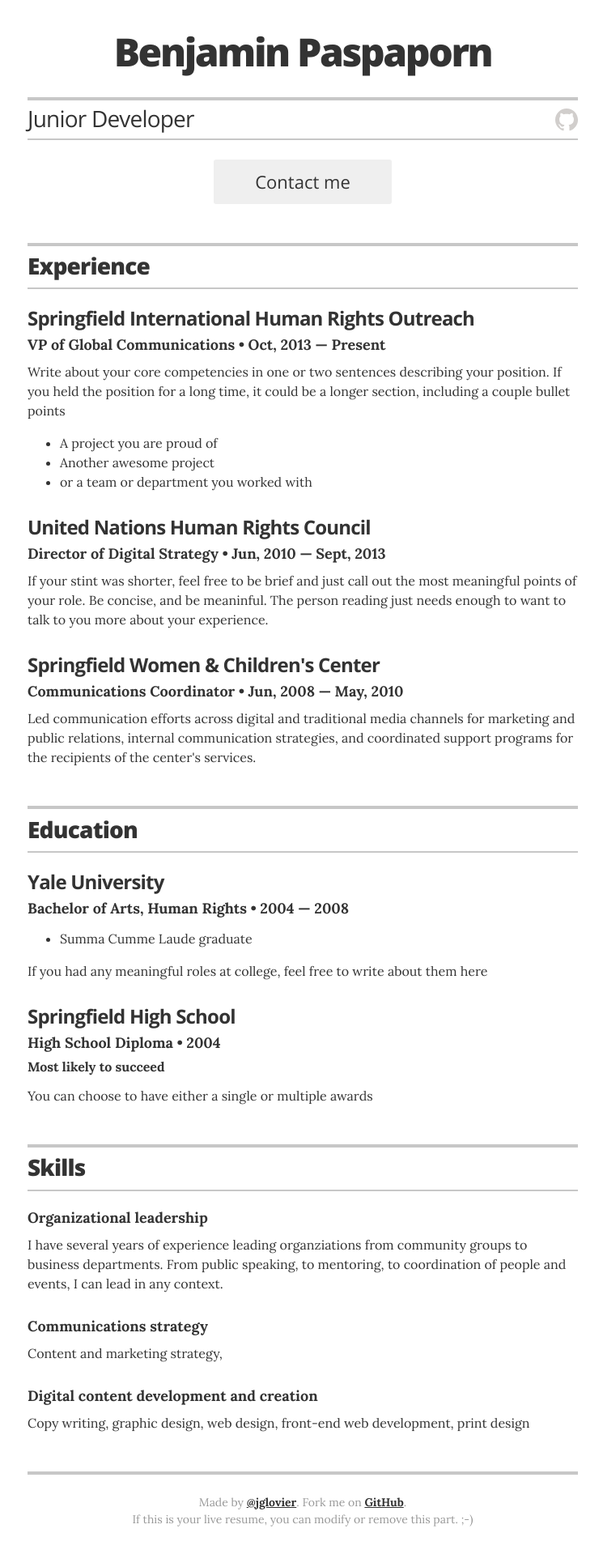
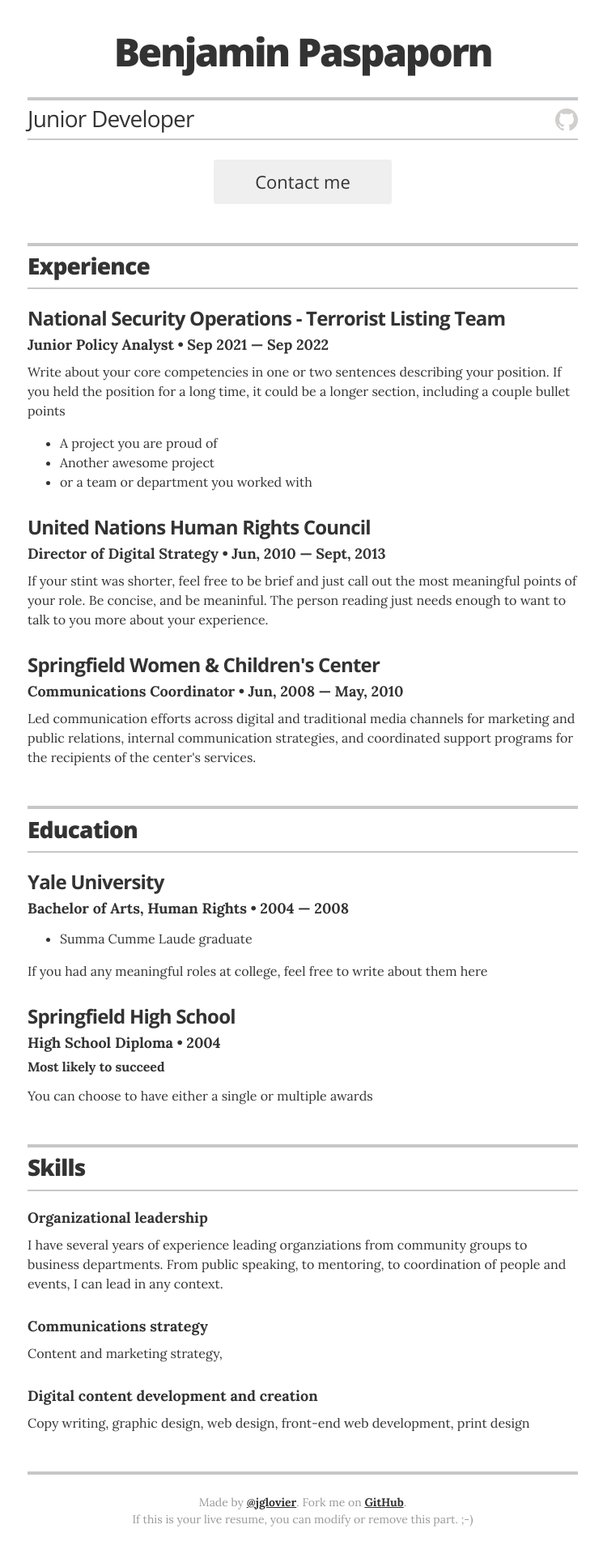
Before and after one commit to paspapob/paspapob.github.io, a Jekyll site: the page built from index.html, in a window 1280 px wide. Shown: the whole page at 81% size, without its empty margins (266-1011 px from the left). Built offline with Jekyll 4.4.1, drawn with Linux system fonts in a browser that asks for light colours.

Commit message:
experience

```diff
--- a/_data/experience.yml
+++ b/_data/experience.yml
@@ -1,8 +1,10 @@
 # Jobs
 # VP of Global Communications
-- company: Springfield International Human Rights Outreach
-  position: VP of Global Communications
-  duration: Oct, 2013 &mdash; Present
+- company: National Security Operations - Terrorist Listing Team
+  position: Junior Policy Analyst
+  duration: Sep 2021 &mdash; Sep 2022
+  awards:
+    - award: Summa Cumme Laude graduate
   summary: Write about your core competencies in one or two sentences describing your position. If you held the position for a long time, it could be a longer section, including a couple bullet points	<ul class="resume-item-list"><li>A project you are proud of</li><li>Another awesome project</li><li>or a team or department you worked with</li></ul>
 
 # Director of Digital Stratgy
```
